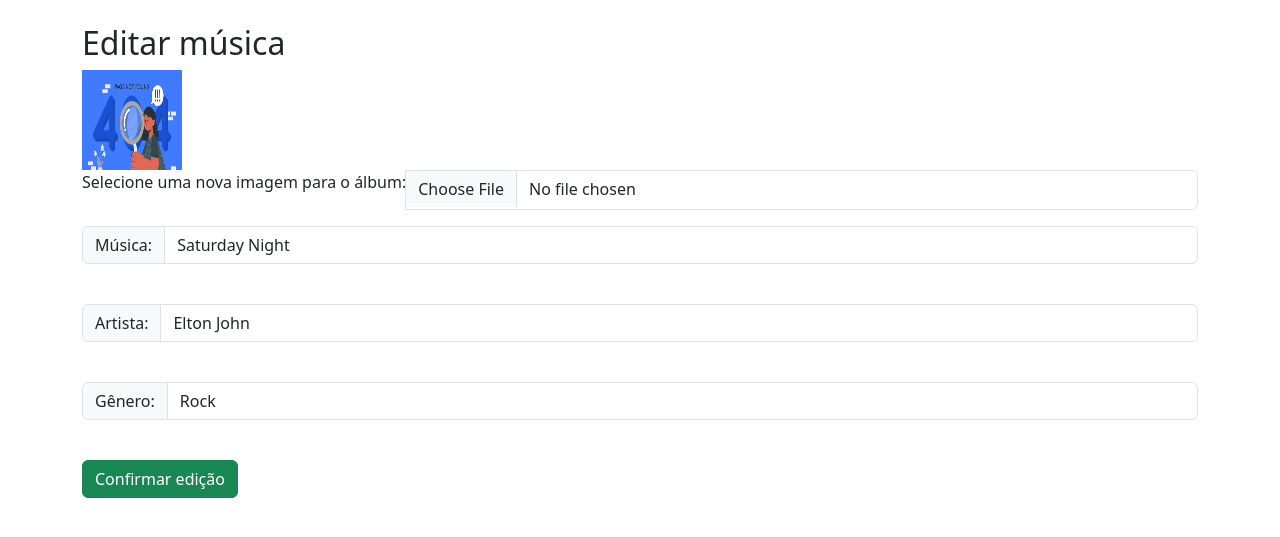
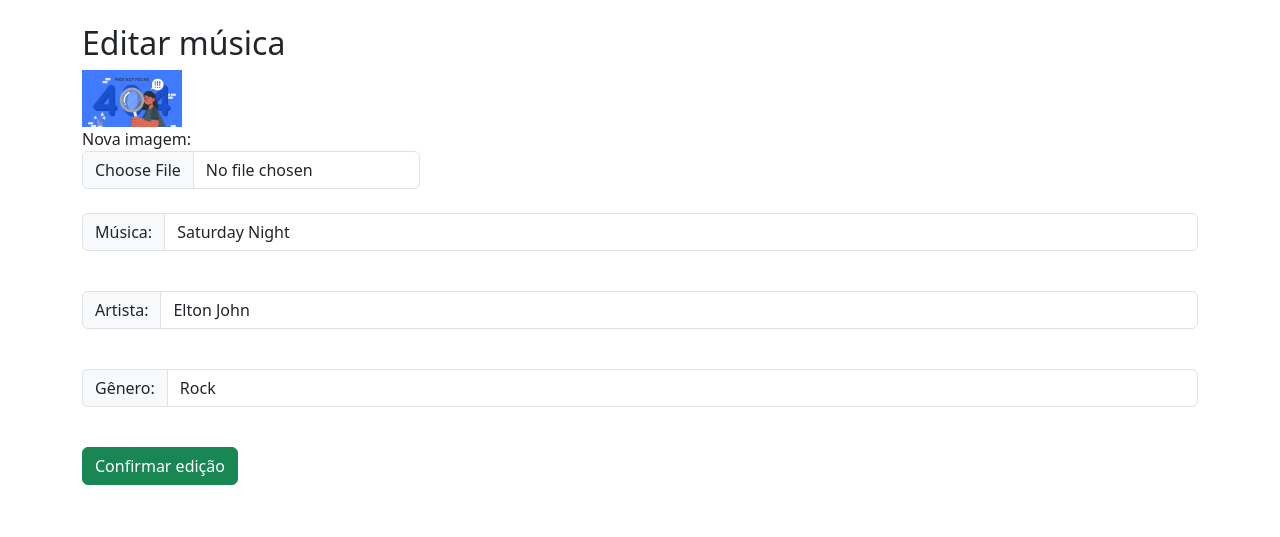
Before and after one commit to mazzuzugaib/udmflask, a Flask app: page /editar/1 in a window 1280 px wide. Shown: the part 56-593 px from the top of the page. Run offline with Flask 3, Linux system fonts and the light colour scheme; the visitor is signed in with stand-in values (Sample User, id 1); data comes from the database, SQL or seed files in the repository; parts of the project's set-up code (start-up, migrations or seed data) failed here and were passed over; some libraries are stand-ins or nearby versions.

Commit message:
Validação de formulario
colocando flask form para validações, tornando obrigatorio o preenchimento no cadastro

```diff
--- a/definicoes.py
+++ b/definicoes.py
@@ -1,5 +1,15 @@
 import os
 from main import app
+from flask_wtf import FlaskForm
+from wtforms import StringField, validators, SubmitField
+
+
+class FormularioMusica(FlaskForm):
+    titulo = StringField('Nome da música', [validators.DataRequired(), validators.length(min=1, max=50)])
+    artista = StringField('Artista', [validators.DataRequired(), validators.length(min=1, max=50)])
+    genero = StringField('Álbum', [validators.DataRequired(), validators.length(min=1, max=50)])
+    cadastrar = SubmitField('Cadastrar')
+
 
 def recupera(id):
     for nome_imagem in os.listdir(app.config['UPLOAD']):
@@ -14,3 +24,8 @@ def recupera(id):
             return nome_imagem
 
     return '404.jpg'
+
+def deleta(id):
+    deletada = recupera(id)
+    if deletada != '404.jpg':
+        os.remove(os.path.join(app.config['UPLOAD'], deletada))
--- a/templates/editar_musica.html
+++ b/templates/editar_musica.html
@@ -5,14 +5,14 @@
 
     <form method="POST" action="{{ url_for('atualizar') }}" enctype="multipart/form-data">
         <fieldset>
-
-            <img src="{{ url_for('imagem', nome_imagem=album_musica) }}" width="100" height="100">
-            <div class='input-group mb-3'>
-                <label for = 'imagem_nova' class='form-label mb-3'>
-                    Selecione uma nova imagem para o álbum:
-                </label>
-                <input type="file"  name="imagem_nova" id="imagem" accept=".jpg, .jpeg, .png" class="form-control" aria-label="Sizing example input" aria-describedby="inputGroup-sizing-default">
-            </div>
+            <figure class='img-thmbnail mb-3'>
+                <img class='img-fluid' src="{{ url_for('imagem', nome_imagem=album_musica) }}" width="100" height="100">
+                <figcaption>
+                    <label for = 'imagem_nova' class='form-label'>Nova imagem:
+                        <input type="file"  name="imagem_nova" id="imagem" accept=".jpg, .jpeg, .png" class="form-control" aria-label="Sizing example input" aria-describedby="inputGroup-sizing-default">
+                    </label>
+                </figcaption>
+            </figure>
 
             <!-- input escondido so para pegar o id da musica -->
             <input type="hidden" name="id_noform" id="id_noform" value="{{musica_edit.id}}">
--- a/views.py
+++ b/views.py
@@ -1,7 +1,7 @@
 from flask import render_template, request, redirect, session, flash, url_for, send_from_directory
 from models import Musica, Usuario
 from main import app, db
-from definicoes import recupera
+from definicoes import recupera, deleta
 import time
 
 @app.route('/')
@@ -93,6 +93,10 @@ def atualizar():
 
     nova_imagem.save(f'{upload}/{arquivo_completo}')
 
+     #deletando a imagem antiga
+    deleta(atual.id)
+
+
     return redirect('/')
 
 @app.route('/deletar/<int:id>')
```
Also changed, not shown: uploads/album12_1743970192.4604492.jpg (added), uploads/album13_1743970275.255888.png (added), uploads/album14_1743970675.8534992.jpeg (added).
